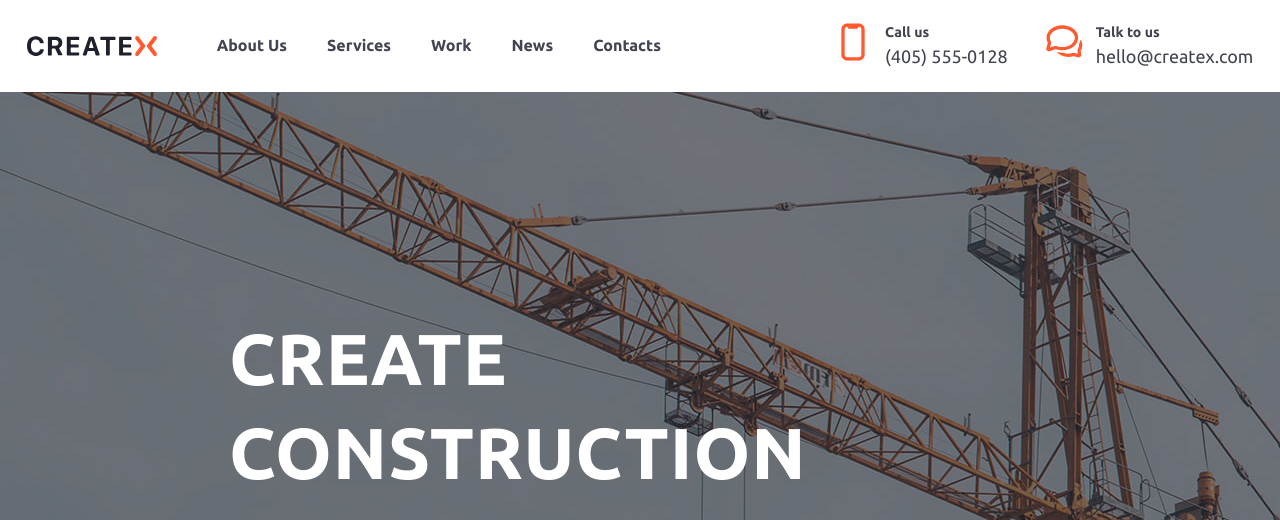
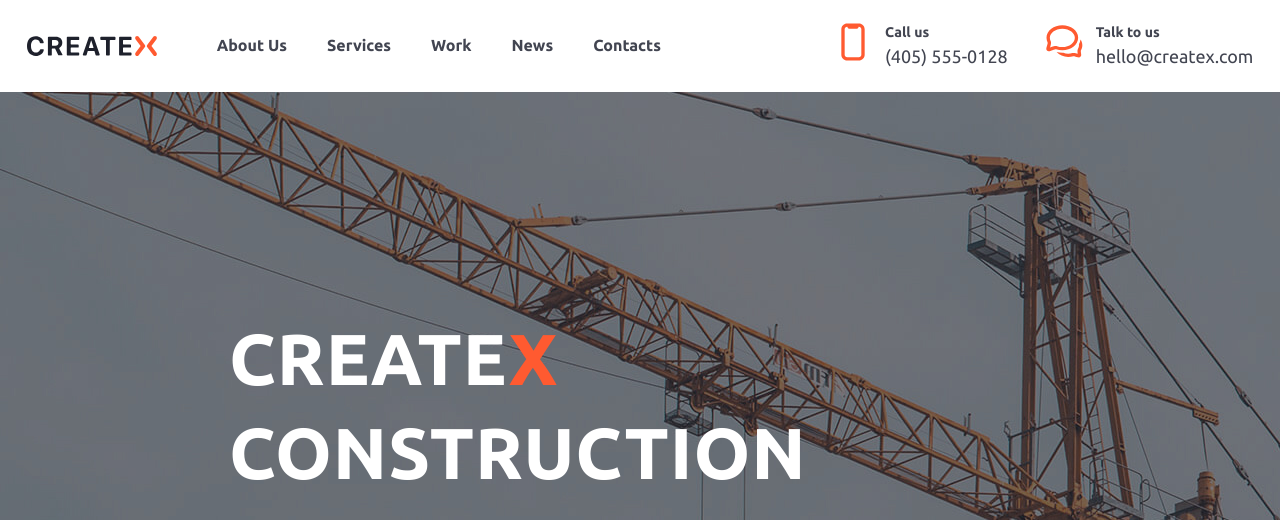
Before and after one commit to drbliman/CreateX, a plain HTML site: page index.html in a window 1280 px wide. Shown: the top 520 px of the page. Drawn offline with Linux system fonts and the light colour scheme.

Commit message:
test: test

```diff
--- a/index.html
+++ b/index.html
@@ -55,7 +55,7 @@
         <main>
             <section class="consruction">
                 <div class="photo" id="photo"></div>
-                <h1>CREATE<span></span><br> CONSTRUCTION</h1>
+                <h1>CREATE<span>X</span><br> CONSTRUCTION</h1>
                 <div class="icon_arrow_left" id="arrow_left">
                     <img src="./img/Left.png" alt="Left">
                 </div>
```
